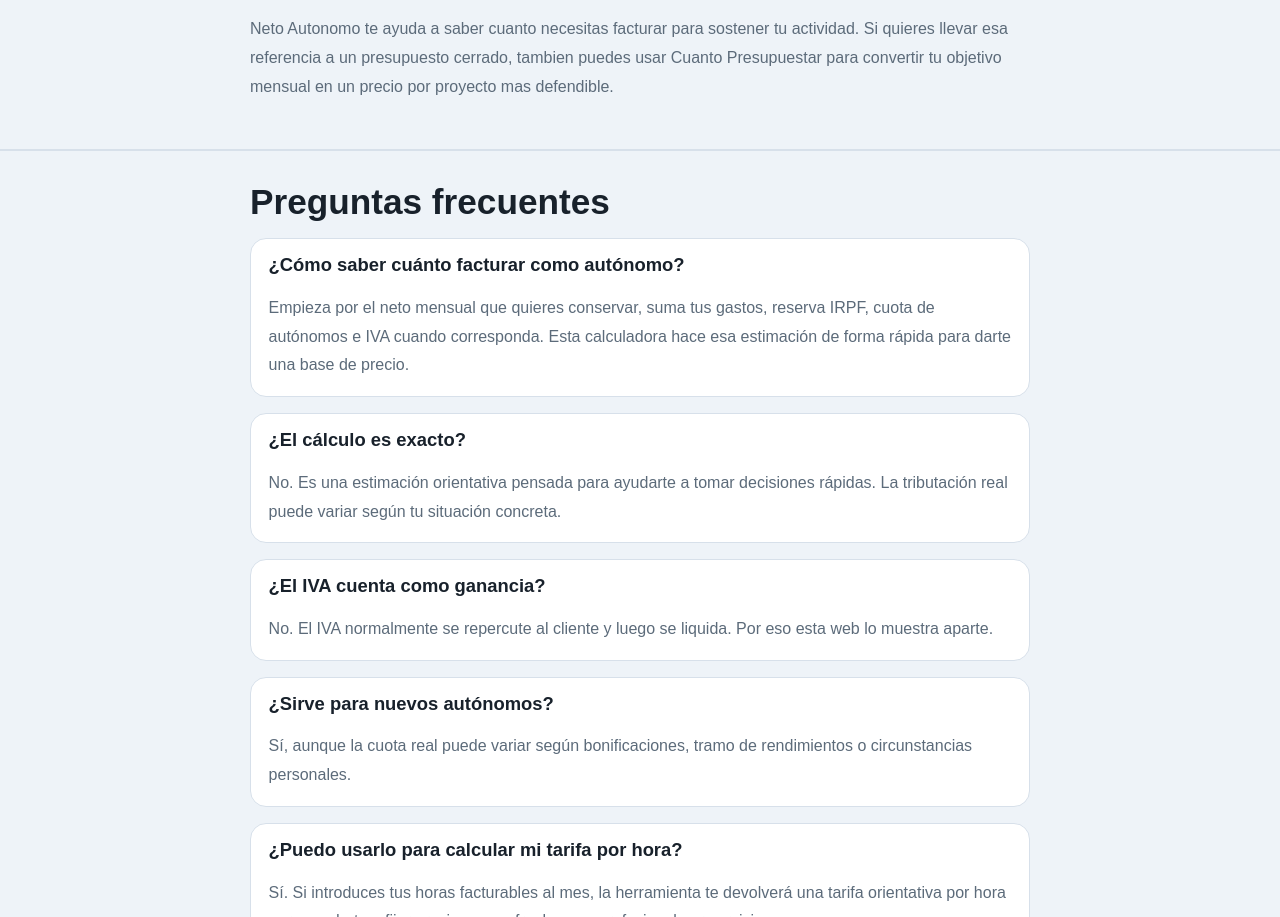
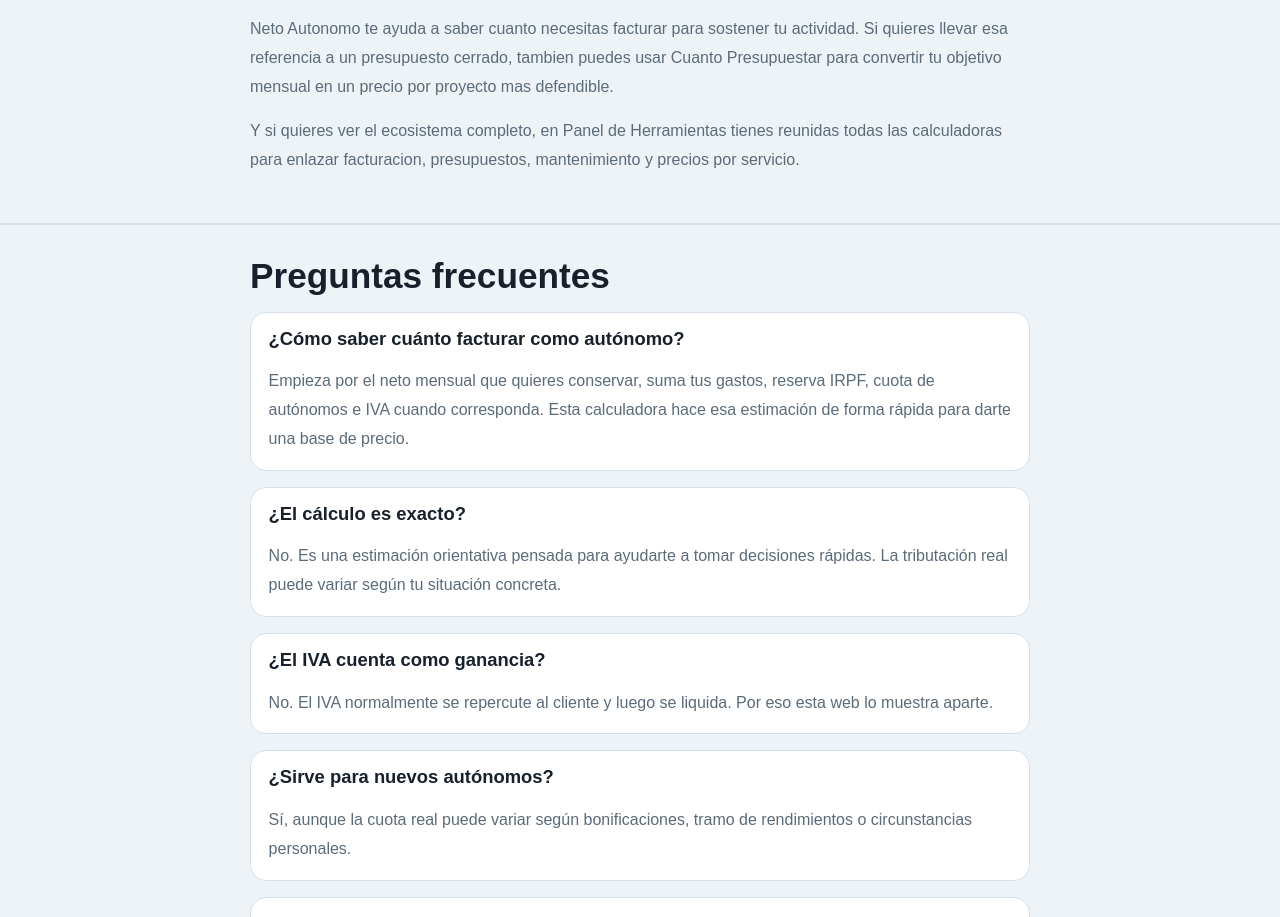
Before and after one commit to djimenezm/neto-autonomo, a Next.js app: page / in a window 1280 px wide. Shown: the part 3763-4680 px from the top of the page. Built offline with nearby package versions, Linux system fonts and the light colour scheme; no server answers.

Commit message:
Add panel and related tool cross-links

```diff
--- a/app/page.tsx
+++ b/app/page.tsx
@@ -268,6 +268,12 @@
             <a href="https://www.cuantopresupuestar.es">Cuanto Presupuestar</a> para convertir tu
             objetivo mensual en un precio por proyecto mas defendible.
           </p>
+          <p>
+            Y si quieres ver el ecosistema completo, en{' '}
+            <a href="https://www.paneldeherramientas.es">Panel de Herramientas</a> tienes reunidas
+            todas las calculadoras para enlazar facturacion, presupuestos, mantenimiento y precios
+            por servicio.
+          </p>
         </div>
       </section>
 
```
